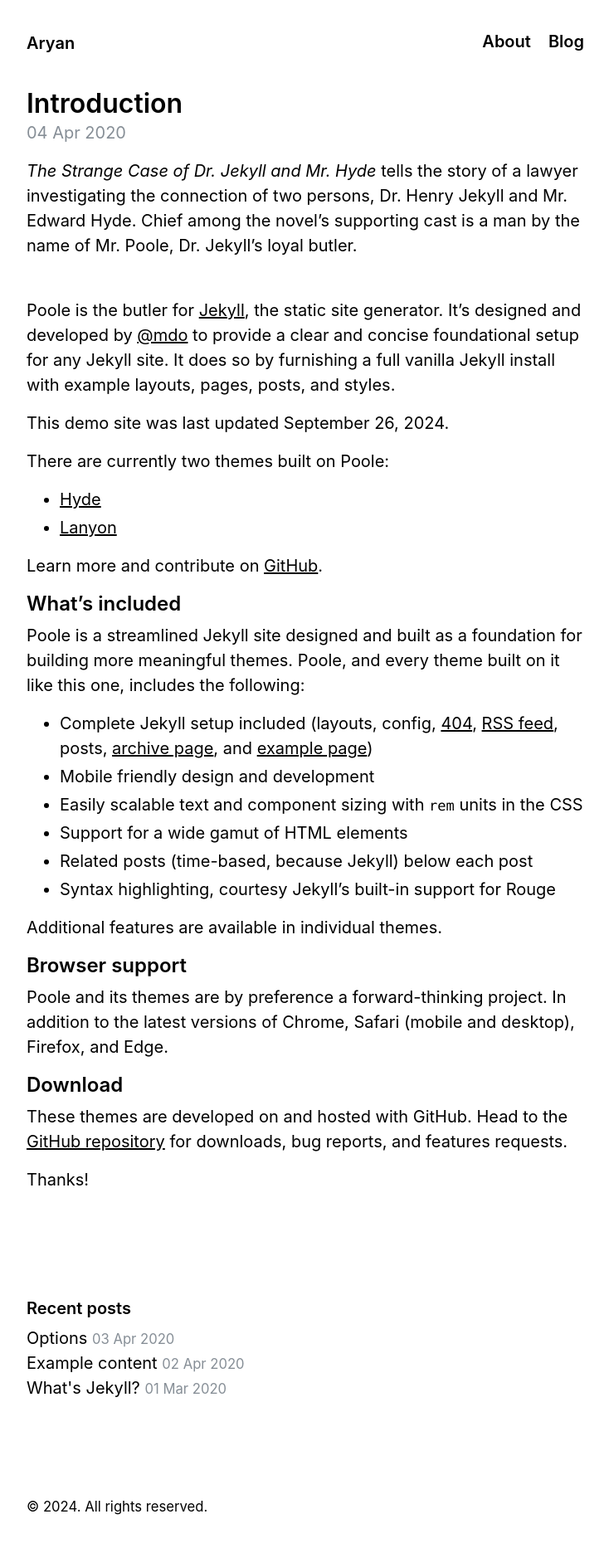
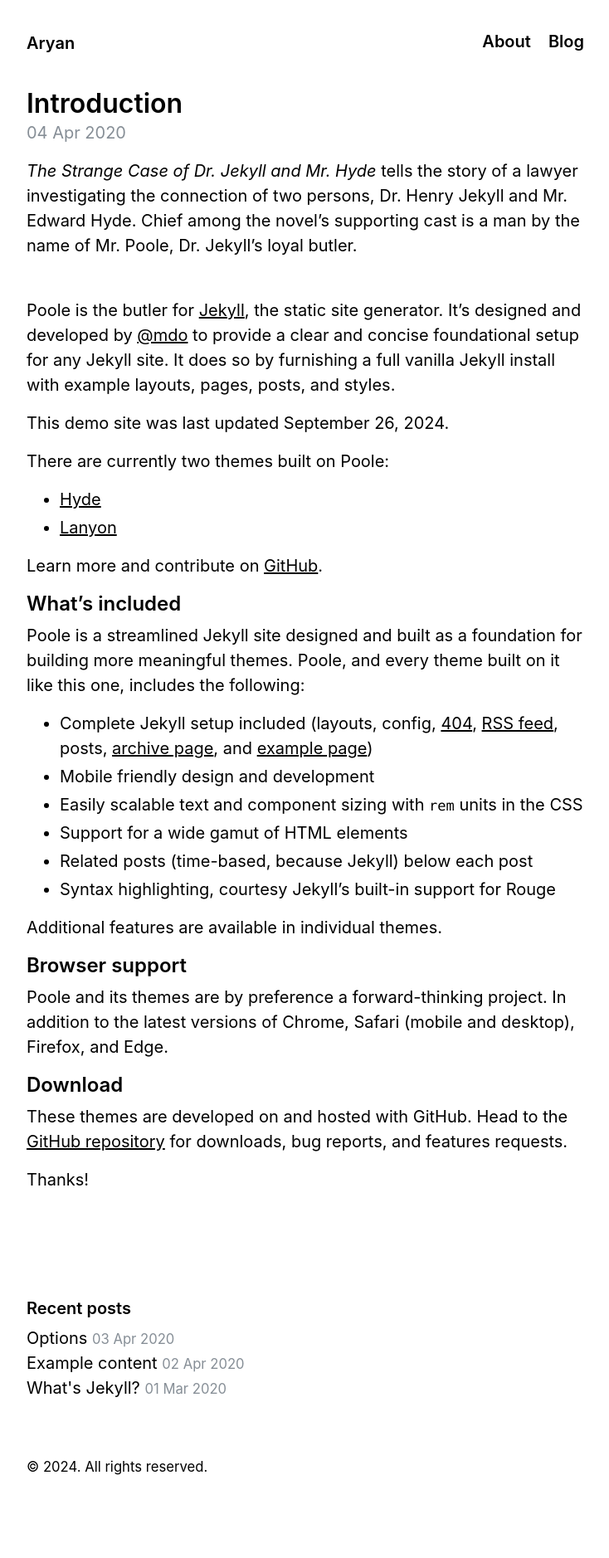
Before and after one commit to arayofcode/arayofcode.github.io, a Jekyll site: the page built from _posts/2020-04-04-introduction.md, in a window 1280 px wide. Shown: the whole page at 83% size, without its empty margins (272-1006 px from the left). Built offline with Jekyll 4.4.1, drawn with Linux system fonts in a browser that asks for light colours; after the commit the page ends 1798 px from its top, so only the background shows below that.

Commit message:
Change feed path, update layout

```diff
--- a/_includes/head.html
+++ b/_includes/head.html
@@ -14,7 +14,7 @@
   <link rel="stylesheet" href="https://cdn.jsdelivr.net/npm/bootstrap-icons@1.11.3/font/bootstrap-icons.min.css">
   <link rel="apple-touch-icon-precomposed" sizes="144x144" href="{{ '/assets/apple-touch-icon-precomposed.png' | relative_url }}">
   <link rel="shortcut icon" href="{{ '/assets/favicon.ico' | relative_url }}">
-  <link rel="alternate" type="application/atom+xml" title="{{ site.title }}" href="{{ 'atom.xml' | relative_url }}">
+  <link rel="alternate" type="application/atom+xml" title="{{ site.title }}" href="{{ 'feed.xml' | relative_url }}">
 
   {% seo title=false %}
 </head>
--- a/_layouts/default.html
+++ b/_layouts/default.html
@@ -2,14 +2,16 @@
 <html lang="en">
 {% include head.html %}
 
-<body class="container content">
-  {% include nav.html %}
+<body>
+  <div class="container content">
+    {% include header.html %}
 
-  <main>
-    {{ content }}
-  </main>
+    <main>
+      {{ content }}
+    </main>
 
-  {% include footer.html %}
+    {% include footer.html %}
+  </div>
 
   {% if site.ms_clarity_project %}
   <script type="text/javascript">
--- a/_posts/2020-04-04-introduction.md
+++ b/_posts/2020-04-04-introduction.md
@@ -22,7 +22,7 @@ Learn more and contribute on [GitHub]({{ site.github.repo }}).
 
 Poole is a streamlined Jekyll site designed and built as a foundation for building more meaningful themes. Poole, and every theme built on it like this one, includes the following:
 
-* Complete Jekyll setup included (layouts, config, [404]({{ '404.html' | relative_url }}), [RSS feed]({{ 'atom.xml' | relative_url }}), posts, [archive page]({{ 'archive' | relative_url }}), and [example page]({{ 'about' | relative_url }}))
+* Complete Jekyll setup included (layouts, config, [404]({{ '404.html' | relative_url }}), [RSS feed]({{ 'feed.xml' | relative_url }}), posts, [archive page]({{ 'archive' | relative_url }}), and [example page]({{ 'about' | relative_url }}))
 * Mobile friendly design and development
 * Easily scalable text and component sizing with `rem` units in the CSS
 * Support for a wide gamut of HTML elements
--- a/_sass/_layout.scss
+++ b/_sass/_layout.scss
@@ -11,6 +11,6 @@
 }
 
 footer {
-  margin-top: var(--spacer-3);
-  margin-bottom: var(--spacer-3);
+  margin-top: var(--spacer);
+  margin-bottom: var(--spacer);
 }
--- a/atom.xml
+++ b/feed.xml
@@ -6,13 +6,13 @@ layout: null
 <feed xmlns="http://www.w3.org/2005/Atom">
 
  <title>{{ site.title }}</title>
- <link href="{{ '/atom.xml' | relative_url }}" rel="self"/>
+ <link href="{{ '/feed.xml' | relative_url }}" rel="self"/>
  <link href="{{ site.url }}{{ site.baseurl }}/"/>
  <updated>{{ site.time | date_to_xmlschema }}</updated>
  <id>{{ site.url }}</id>
  <author>
-   <name>{{ site.author.name }}</name>
-   <email>{{ site.author.email }}</email>
+   <name>{{ site.data.me.first_name }}</name>
+   <email>{{ site.data.socials.email }}</email>
  </author>
 
  {% for post in site.posts %}
```
Also changed, not shown: _includes/header.html (renamed from _includes/nav.html).
